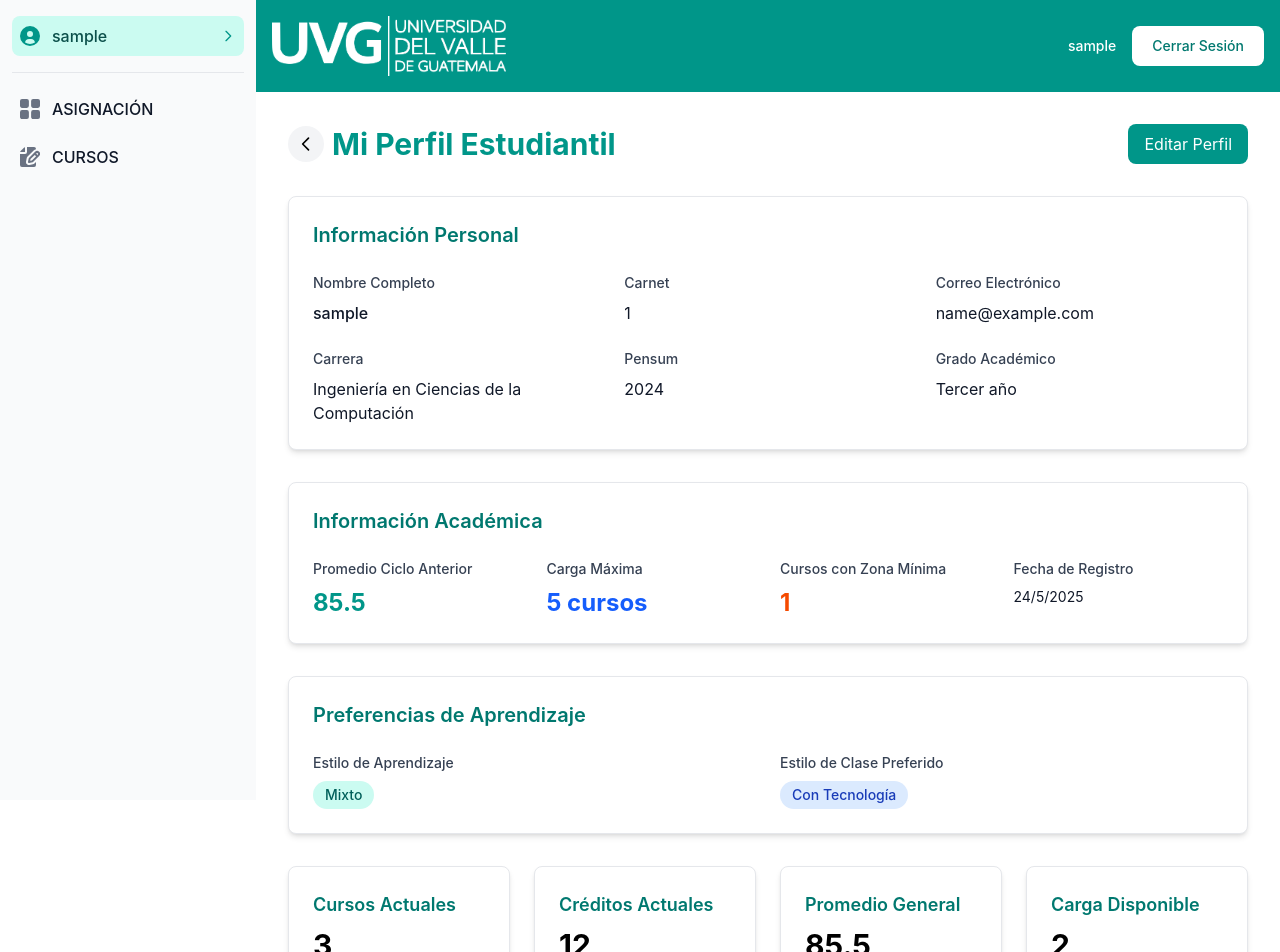
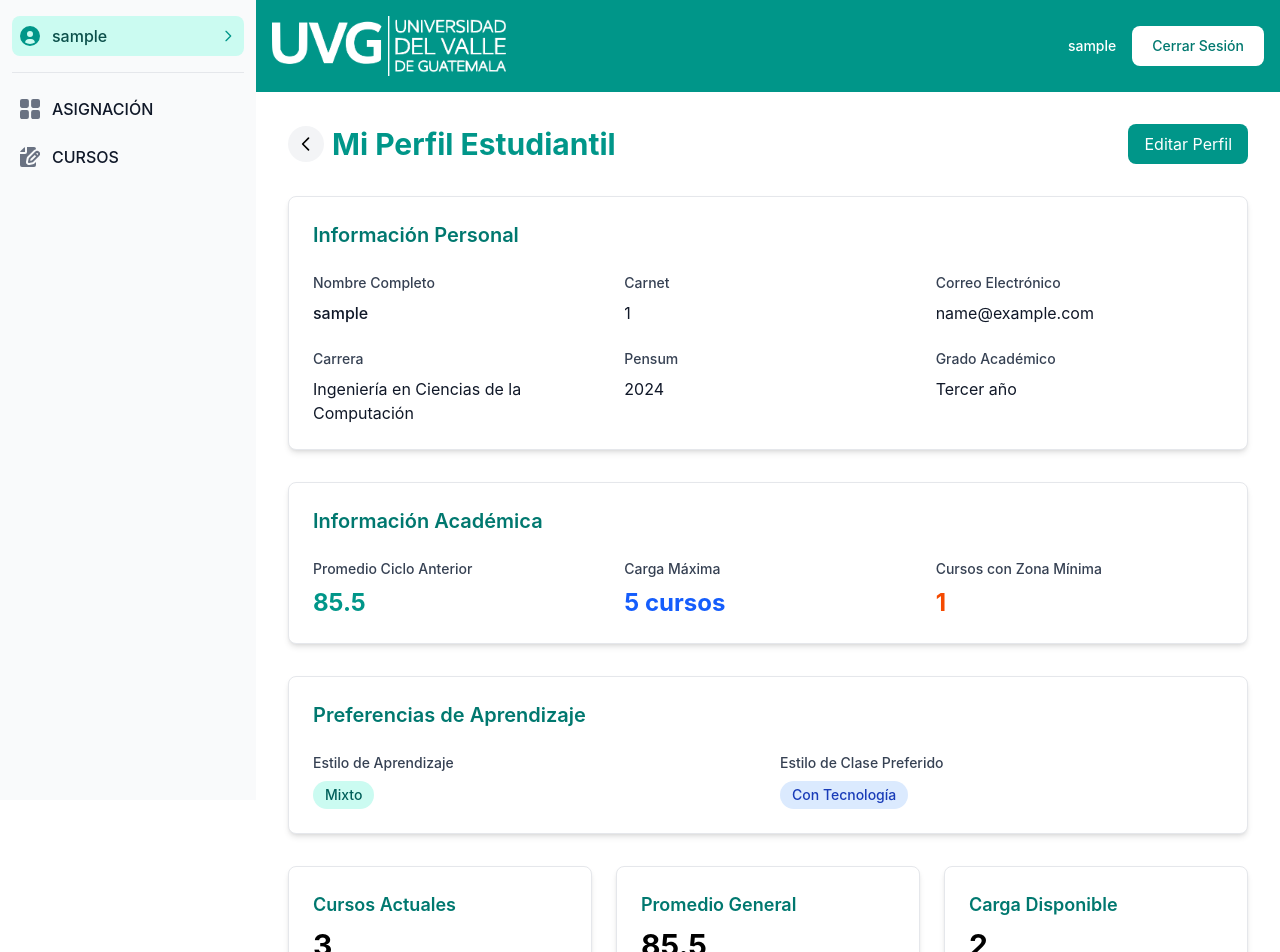
Before and after one commit to alemanuel18/Front-Profesor-Recommendation-System, a React (Vite) app: page /student-details in a window 1280 px wide. Shown: the top 952 px of the page. Built offline with nearby package versions, Linux system fonts and the light colour scheme; no server answers; sample sign-in values are in the browser's storage.

Commit message:
Se borraron creditos y fecha de creacion de cuenta en StudentDetails.jsx

```diff
--- a/src/pages/StudentDetails.jsx
+++ b/src/pages/StudentDetails.jsx
@@ -398,7 +398,7 @@
                             <div className="bg-white rounded-lg shadow-md p-6 border border-gray-200">
                                 <h3 className="text-xl font-semibold text-teal-700 mb-6">Información Académica</h3>
 
-                                <div className="grid grid-cols-1 md:grid-cols-2 lg:grid-cols-4 gap-6">
+                                <div className="grid grid-cols-1 md:grid-cols-2 lg:grid-cols-3 gap-6">
                                     {/* Promedio Anterior */}
                                     <div>
                                         <label className="block text-sm font-medium text-gray-700 mb-2">
@@ -421,19 +421,6 @@
                                             Cursos con Zona Mínima
                                         </label>
                                         <p className="text-2xl font-bold text-orange-600">{student?.cursosZonaMinima}</p>
-                                    </div>
-
-                                    {/* Fecha de Registro */}
-                                    <div>
-                                        <label className="block text-sm font-medium text-gray-700 mb-2">
-                                            Fecha de Registro
-                                        </label>
-                                        <p className="text-sm text-gray-900">
-                                            {student?.fechaRegistro ?
-                                                new Date(student.fechaRegistro).toLocaleDateString('es-ES')
-                                                : 'No disponible'
-                                            }
-                                        </p>
                                     </div>
                                 </div>
                             </div>
@@ -473,17 +460,11 @@
                             </div>
 
                             {/* Sección de estadísticas */}
-                            <div className="grid grid-cols-1 md:grid-cols-2 lg:grid-cols-4 gap-6">
+                            <div className="grid grid-cols-1 md:grid-cols-2 lg:grid-cols-3 gap-6">
                                 {/* Cursos Actuales */}
                                 <div className="bg-white rounded-lg shadow-md p-6 border border-gray-200">
                                     <h3 className="text-lg font-semibold text-teal-700 mb-2">Cursos Actuales</h3>
                                     <p className="text-3xl font-bold">{estadisticas.cursosActivos}</p>
-                                </div>
-
-                                {/* Total de Créditos */}
-                                <div className="bg-white rounded-lg shadow-md p-6 border border-gray-200">
-                                    <h3 className="text-lg font-semibold text-teal-700 mb-2">Créditos Actuales</h3>
-                                    <p className="text-3xl font-bold">{estadisticas.totalCreditos}</p>
                                 </div>
 
                                 {/* Promedio General */}
```
